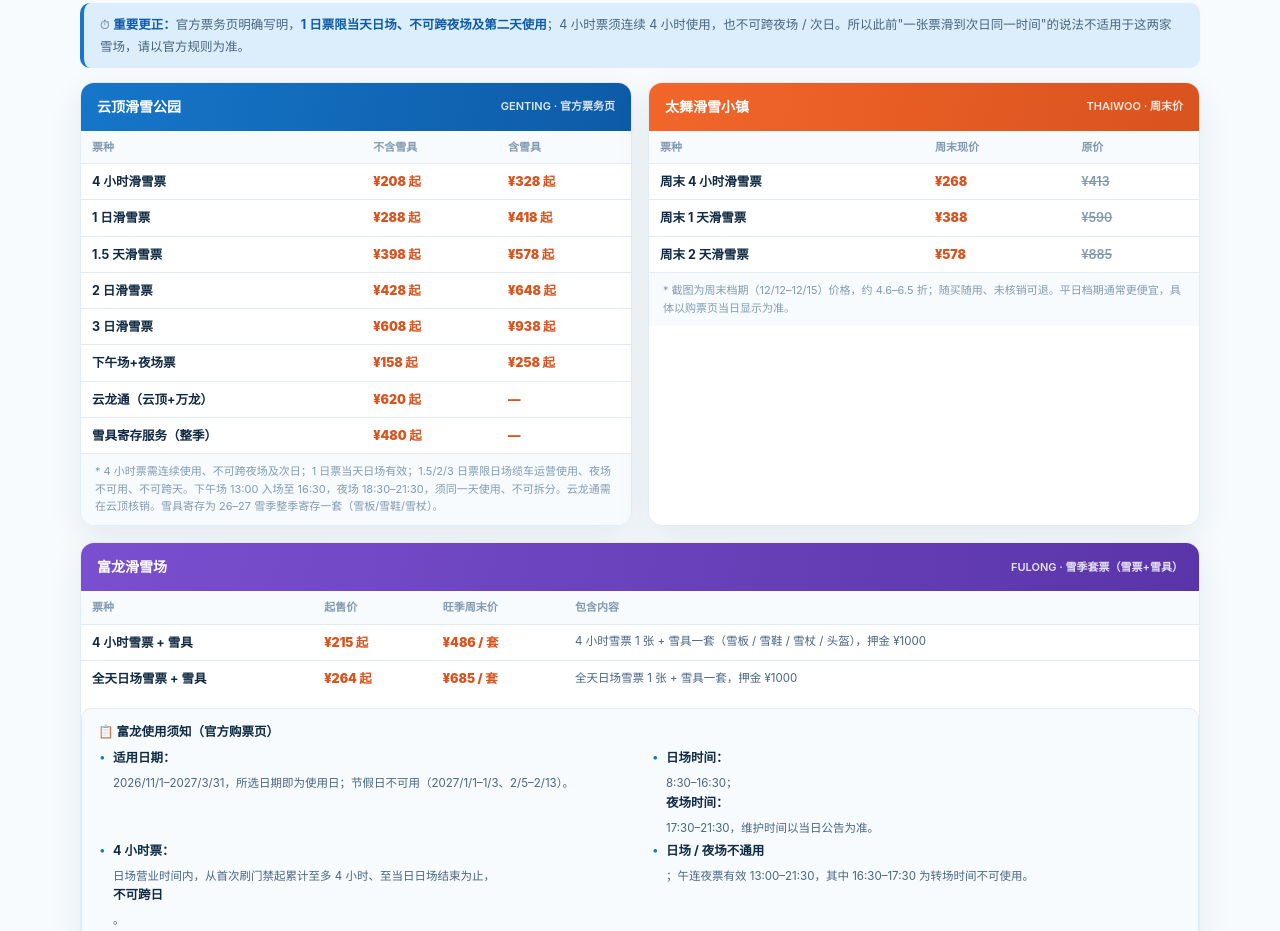
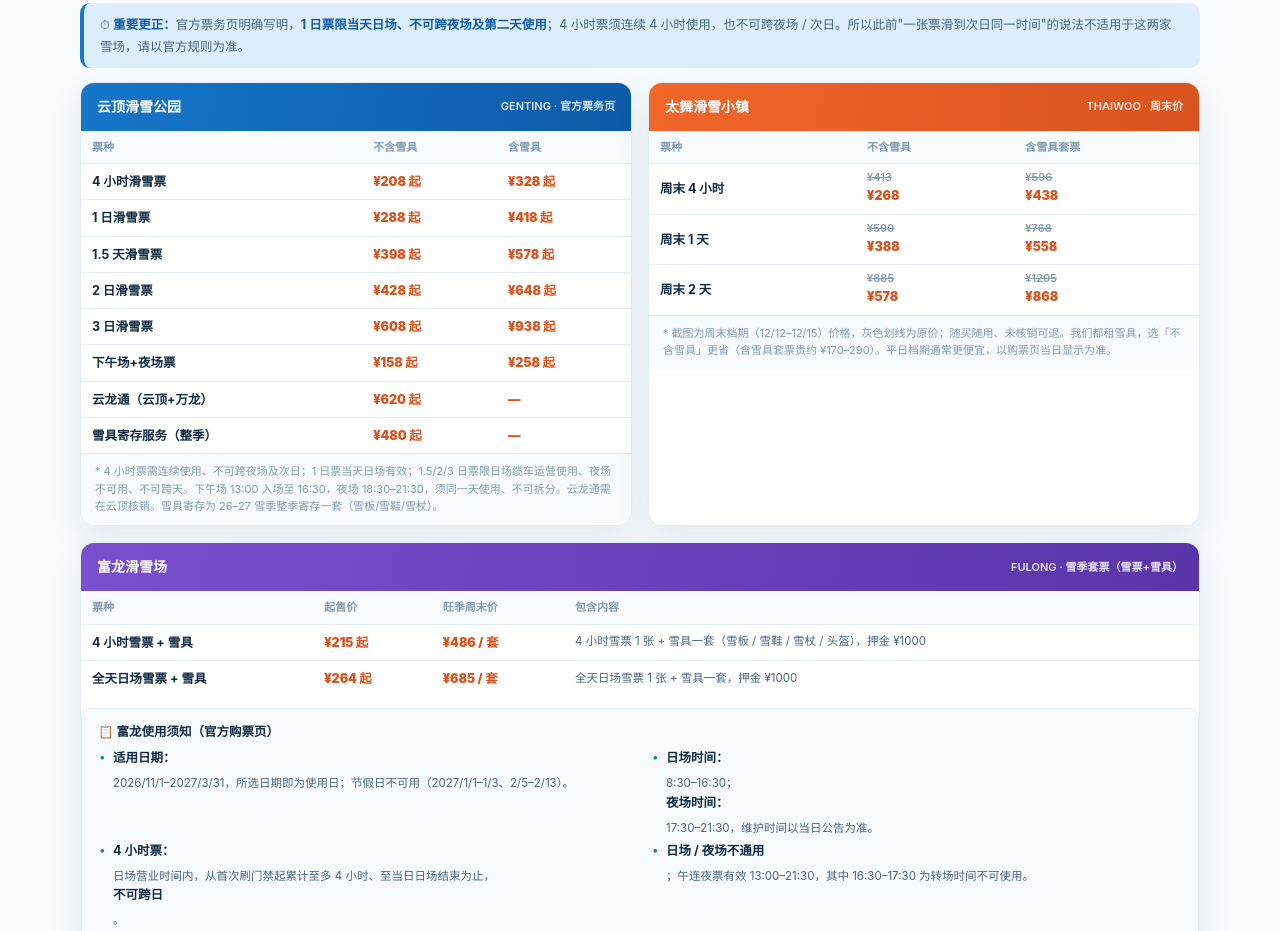
Before and after one commit to Tisure/SilverSlope, a plain HTML site: page index.html in a window 1280 px wide. Shown: the part 6824-7755 px from the top of the page. Drawn offline with Linux system fonts and the light colour scheme.

Commit message:
Add Thaiwoo gear-inclusive ticket prices

```diff
--- a/index.html
+++ b/index.html
@@ -230,7 +230,7 @@
   .ticket-card tbody tr:last-child td{border-bottom:0}
   .ticket-card td:first-child{font-weight:700;color:var(--ink)}
   .ticket-card .pr{font-weight:900;color:#d9531e;white-space:nowrap}
-  .ticket-card .pr .old{font-weight:600;color:var(--ink3);text-decoration:line-through;margin-right:5px}
+  .ticket-card .pr .old{display:block;font-weight:600;color:var(--ink3);text-decoration:line-through;font-size:11px;line-height:1.2;margin-bottom:1px}
   .ticket-card .pr .dash{color:var(--ink3)}
   .ticket-card .tf{padding:9px 14px;background:var(--bg2);font-size:11px;color:var(--ink3);line-height:1.6;border-top:1px solid var(--line)}
   .rdownside{margin-top:10px;background:rgba(242,102,42,.16);border:1px solid rgba(255,190,150,.35);border-radius:9px;padding:9px 12px;font-size:12.5px;color:#ffe0cc;line-height:1.55}
@@ -629,14 +629,14 @@
         <div class="ticket-card t">
           <div class="th">太舞滑雪小镇 <small>THAIWOO · 周末价</small></div>
           <table>
-            <thead><tr><th>票种</th><th>周末现价</th><th>原价</th></tr></thead>
+            <thead><tr><th>票种</th><th>不含雪具</th><th>含雪具套票</th></tr></thead>
             <tbody>
-              <tr><td>周末 4 小时滑雪票</td><td class="pr">¥268</td><td class="pr"><span class="old">¥413</span></td></tr>
-              <tr><td>周末 1 天滑雪票</td><td class="pr">¥388</td><td class="pr"><span class="old">¥590</span></td></tr>
-              <tr><td>周末 2 天滑雪票</td><td class="pr">¥578</td><td class="pr"><span class="old">¥885</span></td></tr>
+              <tr><td>周末 4 小时</td><td class="pr"><span class="old">¥413</span>¥268</td><td class="pr"><span class="old">¥596</span>¥438</td></tr>
+              <tr><td>周末 1 天</td><td class="pr"><span class="old">¥590</span>¥388</td><td class="pr"><span class="old">¥768</span>¥558</td></tr>
+              <tr><td>周末 2 天</td><td class="pr"><span class="old">¥885</span>¥578</td><td class="pr"><span class="old">¥1205</span>¥868</td></tr>
             </tbody>
           </table>
-          <div class="tf">* 截图为周末档期（12/12–12/15）价格，约 4.6–6.5 折；随买随用、未核销可退。平日档期通常更便宜，具体以购票页当日显示为准。</div>
+          <div class="tf">* 截图为周末档期（12/12–12/15）价格，灰色划线为原价；随买随用、未核销可退。我们都租雪具，选「不含雪具」更省（含雪具套票贵约 ¥170–290）。平日档期通常更便宜，以购票页当日显示为准。</div>
         </div>
         <div class="ticket-card f">
           <div class="th">富龙滑雪场 <small>FULONG · 雪季套票（雪票+雪具）</small></div>
```
